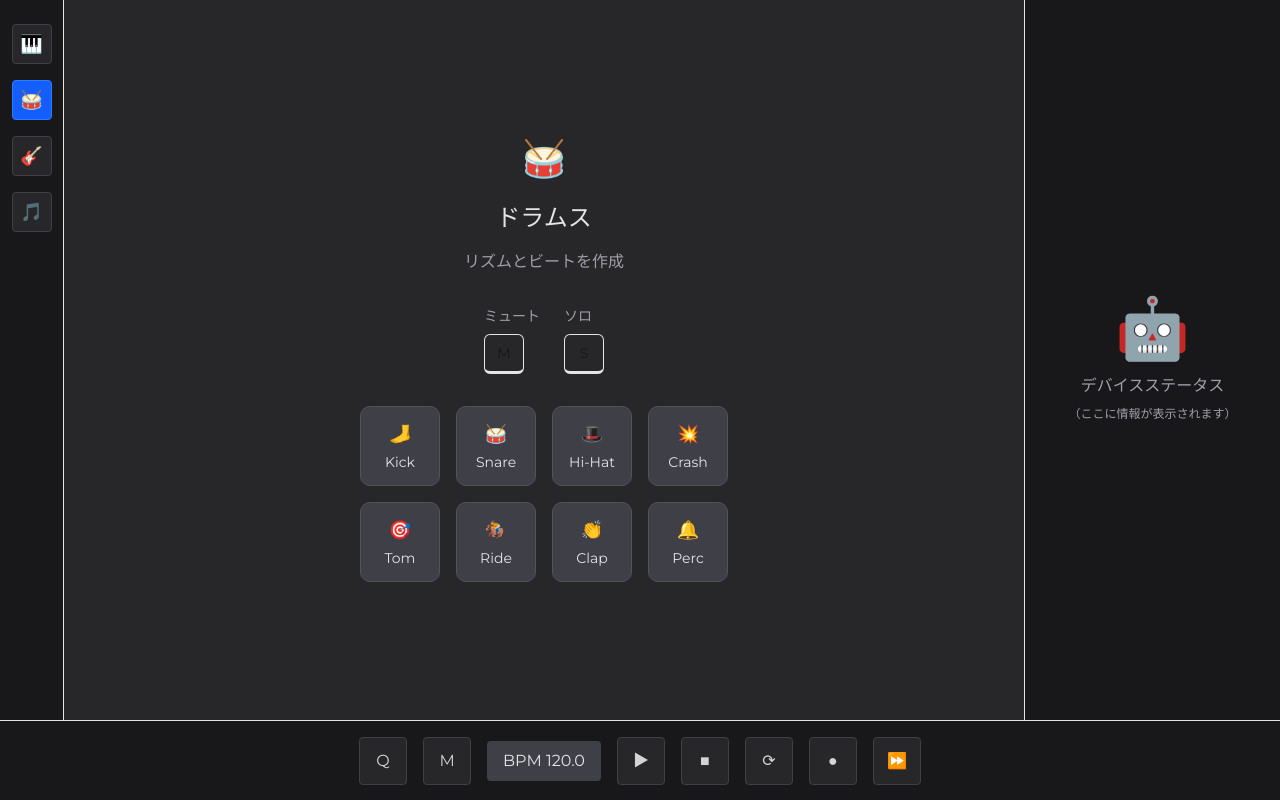
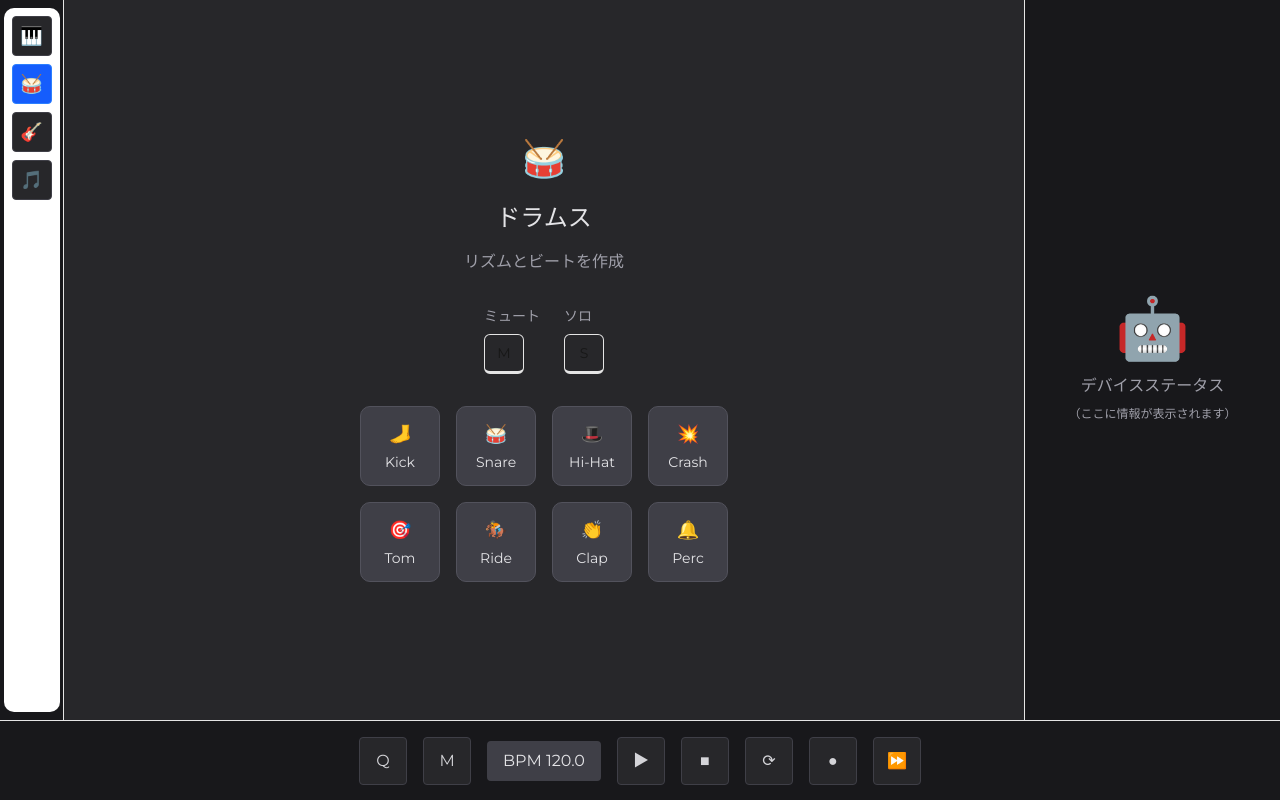
Before and after one commit to Weareable/Synthevery_Syntheditor, a Next.js app in the folder syntheditor/: page /player/drums in a window 1280 px wide. Built offline with nearby package versions, Linux system fonts and the light colour scheme.

Commit message:
change VerticalNavigationBarコンポーネントをPanelでラップ

```diff
--- a/syntheditor/components/VerticalNavigationBar.tsx
+++ b/syntheditor/components/VerticalNavigationBar.tsx
@@ -2,6 +2,7 @@
 import React from 'react'
 import Link from 'next/link'
 import { usePathname } from 'next/navigation'
+import { Panel } from '@/components/ui/panel'
 
 const navigationItems = [
     { href: '/player/synthesizer', icon: '🎹', label: 'シンセサイザー' },
@@ -14,7 +15,7 @@ export function VerticalNavigationBar() {
     const pathname = usePathname()
 
     return (
-        <nav className="flex flex-col gap-4 items-center mt-4">
+        <Panel className="flex-col h-full p-2 gap-2">
             {navigationItems.map((item) => {
                 const isActive = pathname === item.href
                 return (
@@ -22,8 +23,8 @@ export function VerticalNavigationBar() {
                         key={item.href}
                         href={item.href}
                         className={`w-10 h-10 rounded border flex items-center justify-center text-lg transition-colors ${isActive
-                                ? 'bg-blue-600 border-blue-500 text-white'
-                                : 'bg-zinc-800 border-zinc-700 text-zinc-300 hover:bg-zinc-700'
+                            ? 'bg-blue-600 border-blue-500 text-white'
+                            : 'bg-zinc-800 border-zinc-700 text-zinc-300 hover:bg-zinc-700'
                             }`}
                         title={item.label}
                     >
@@ -31,6 +32,6 @@ export function VerticalNavigationBar() {
                     </Link>
                 )
             })}
-        </nav>
+        </Panel>
     )
 }
```
